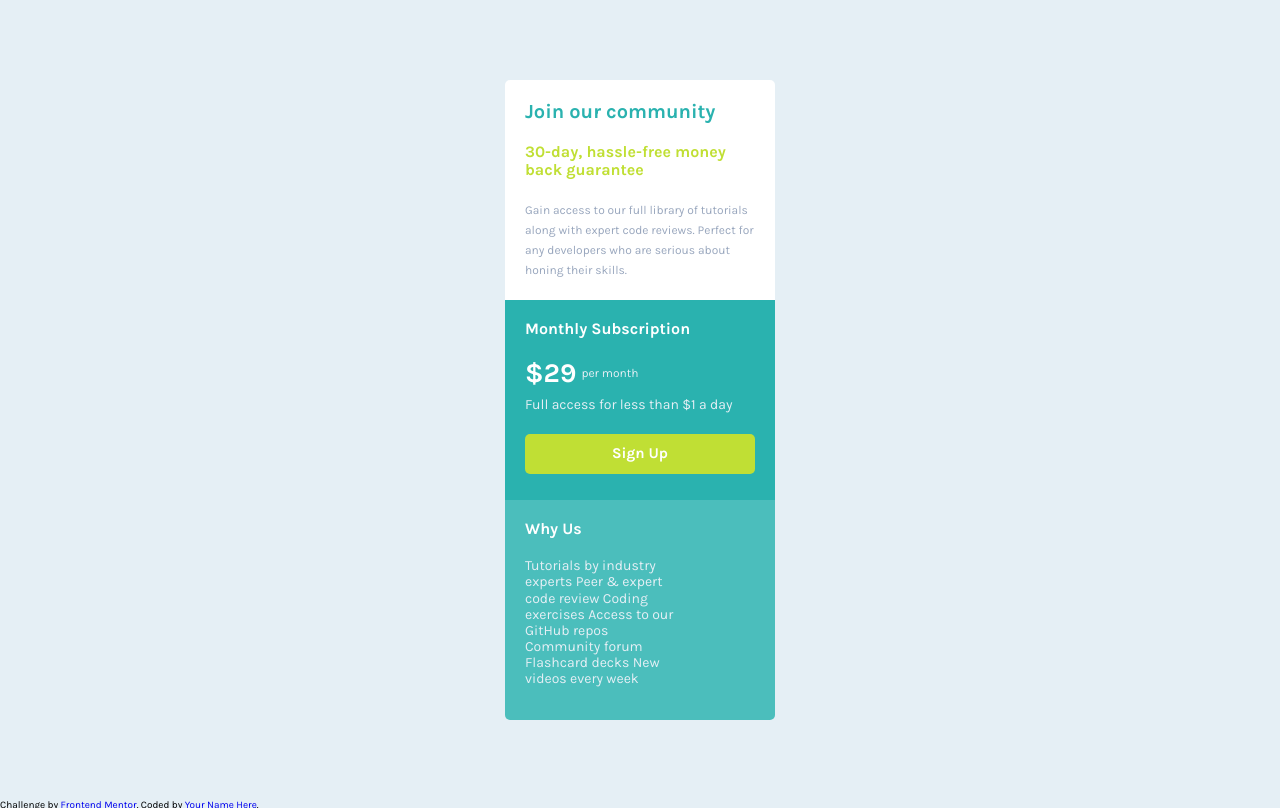
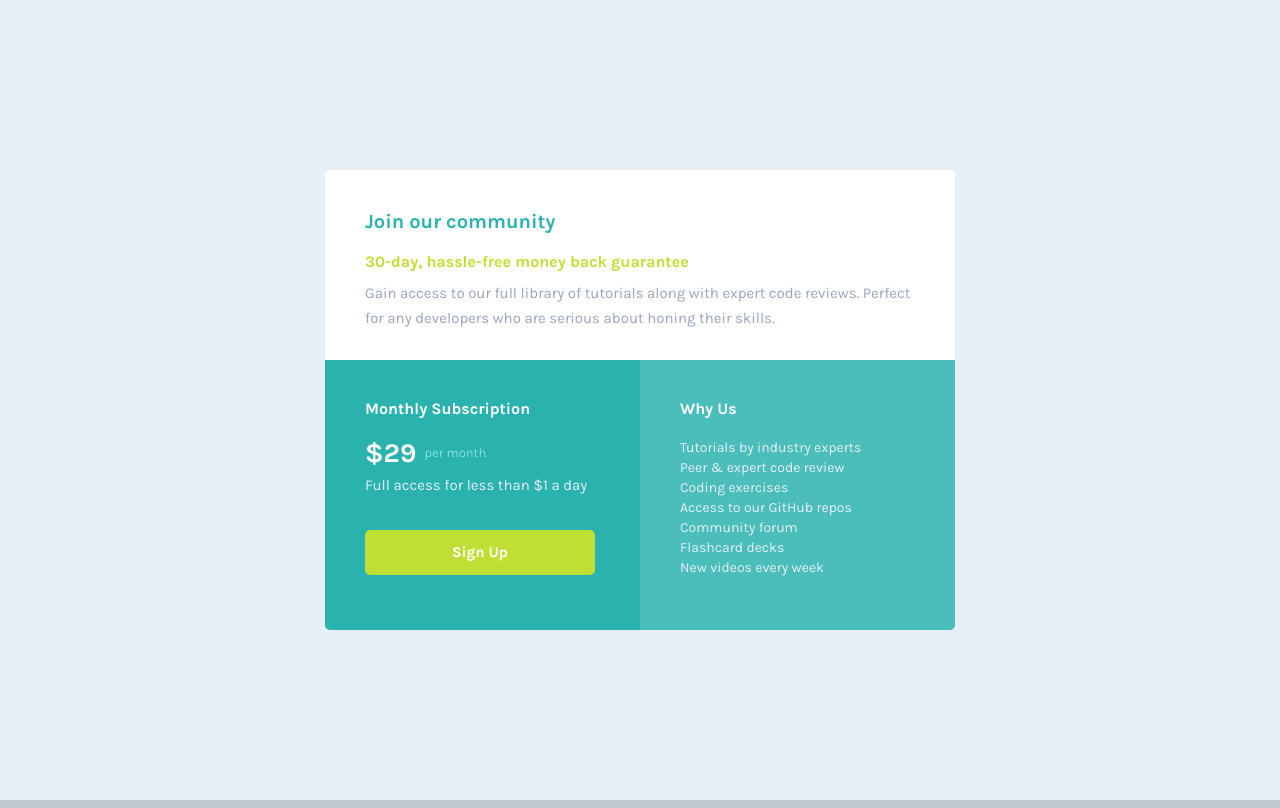
Before and after one commit to mesutcifci/Frontend-Mentor-Challenges, a website: page single-price-grid-component-master/index.html in a window 1280 px wide. Shown: the top 808 px of the page. Drawn offline with Linux system fonts and the light colour scheme.

Commit message:
update
-single price coming soon component all design completed

-global html and readme file updated

```diff
--- a/single-price-grid-component-master/index.html
+++ b/single-price-grid-component-master/index.html
@@ -69,10 +69,10 @@
         <p class="right-card--text">
           Tutorials by industry experts
           Peer &amp; expert code review
-          Coding exercises
+          <span>Coding exercises</span>
           Access to our GitHub repos
-          Community forum
-          Flashcard decks
+          <span>Community forum</span>
+          <span>Flashcard decks</span>
           New videos every week
         </p>
 
@@ -85,10 +85,9 @@
   <!-- FOOTER -->
 
   <footer>
-    <p class="attribution">
-      Challenge by <a href="https://www.frontendmentor.io?ref=challenge" target="_blank">Frontend Mentor</a>.
-      Coded by <a href="#">Your Name Here</a>.
-    </p>
+    Challenge by
+    <a class="footer-link" href="https://www.frontendmentor.io?ref=challenge" target="_blank">Frontend Mentor</a>. Coded by
+    <a class="footer-link" href="https://github.com/mesutcifci">Mesut Çifci</a>.
   </footer>
 </body>
 
--- a/single-price-grid-component-master/scss/layout/_global.scss
+++ b/single-price-grid-component-master/scss/layout/_global.scss
@@ -74,12 +74,12 @@ main {
       color: #ffffff;
       font-size: 2.7rem;
       font-weight: $bold;
-      margin-right: 5px;
+      margin-right: 8px;
     }
 
     small {
-      color: $light-gray;
-      font-size: 1.2rem;
+      color:hsl(182, 64%, 70%);
+      font-size: 1.3rem;
       font-weight: $regular;
     }
 
@@ -119,8 +119,28 @@ main {
   &--text {
     color: $light-gray;
     font-size: 1.4rem;
+    line-height: 20px;
     width: 160px;
   }
 
+}
+
+
+footer {
+  background-color: #0000002a;
+  color: #312c29;
+  @include flex-center;
+  flex-wrap: wrap;
+  font-size: 1.8rem;
+  font-weight: $bold;
+  height: auto;
+  min-height: 30px;
+  padding-top: 10px;
+  padding-bottom: 10px;
 
 }
+
+.footer-link {
+  color: #ff580a;
+  margin-left: 4px;
+}
--- a/single-price-grid-component-master/scss/layout/_responsive.scss
+++ b/single-price-grid-component-master/scss/layout/_responsive.scss
@@ -0,0 +1,64 @@
+@include media("750px") {
+    .container {
+      display: grid;
+      grid-template-columns: 1fr 1fr;
+      grid-template-rows: 180  1fr;
+    }
+
+    .card {
+      max-width: initial;
+      padding: 40px;
+    }
+
+    .top-card {
+      height: 190px;
+      width: 630px;
+      grid-column: 1 / 3;
+
+      &--secondary-heading {
+        margin-bottom: 10px;
+      }
+
+      &--text {
+        font-size: 1.5rem;
+        line-height: 25px;
+      }
+
+    }
+
+    .left-card {
+      border-bottom-left-radius: $border-radius;
+      height: 270px;
+      width: 315px;
+
+      &--text {
+        font-size: 1.5rem;
+        margin-bottom: 35px;
+      }
+
+      button {
+        height: 45px;
+        width: 230px;
+        margin-left: 0;
+        margin-right: auto;
+      }
+
+    }
+
+    .right-card {
+      border-bottom-left-radius: 0;
+      height: 270px;
+      width: 315;
+
+      &--text {
+        width: 185px;
+
+        span:after {
+          content: "                 " ;
+          white-space: pre;
+        }
+
+      }
+    }
+
+}
```
Also changed, not shown: index.html (+12 -0 lines), README.md, single-price-grid-component-master/README.md, single-price-grid-component-master/css/main.css.
